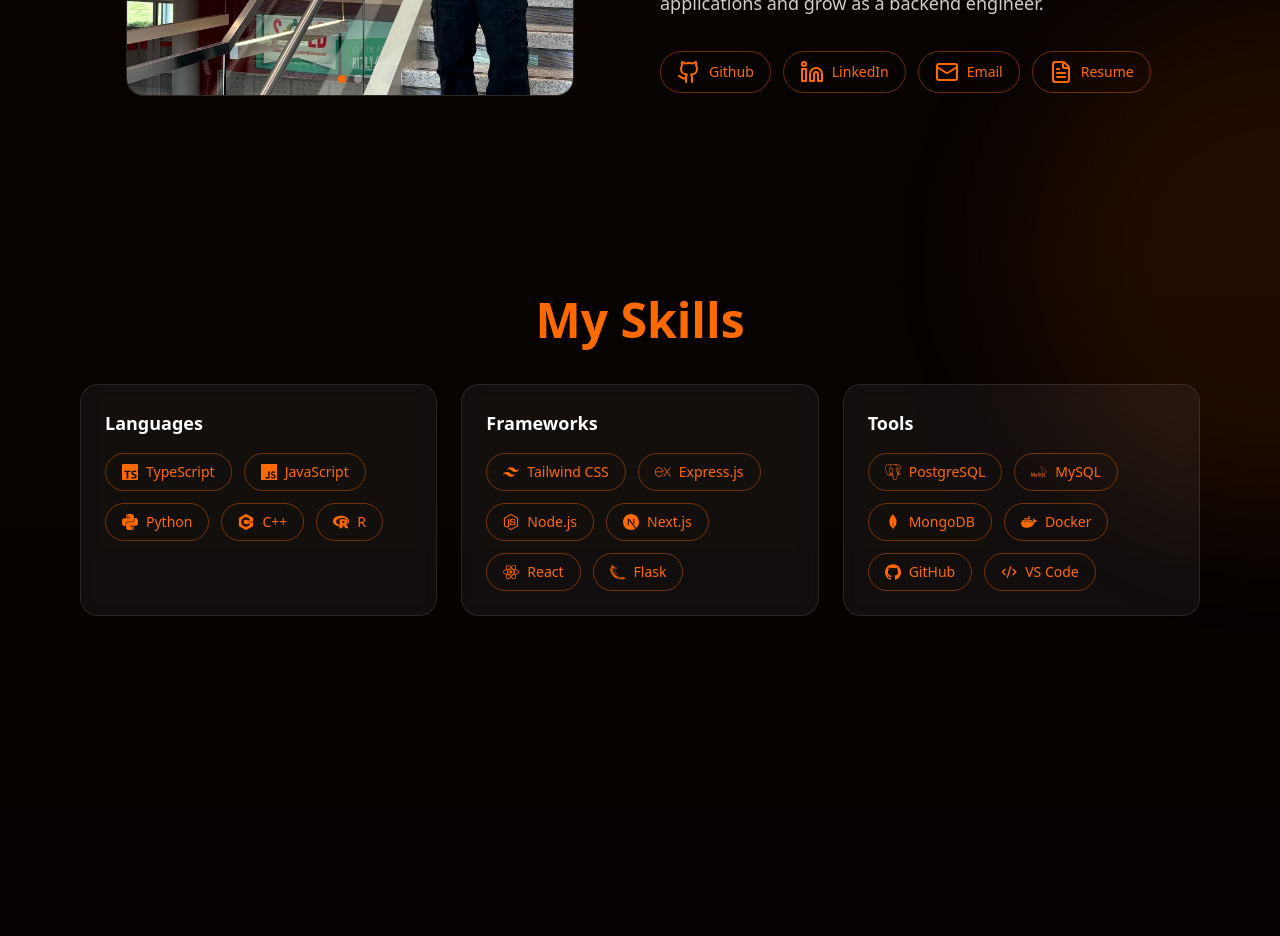
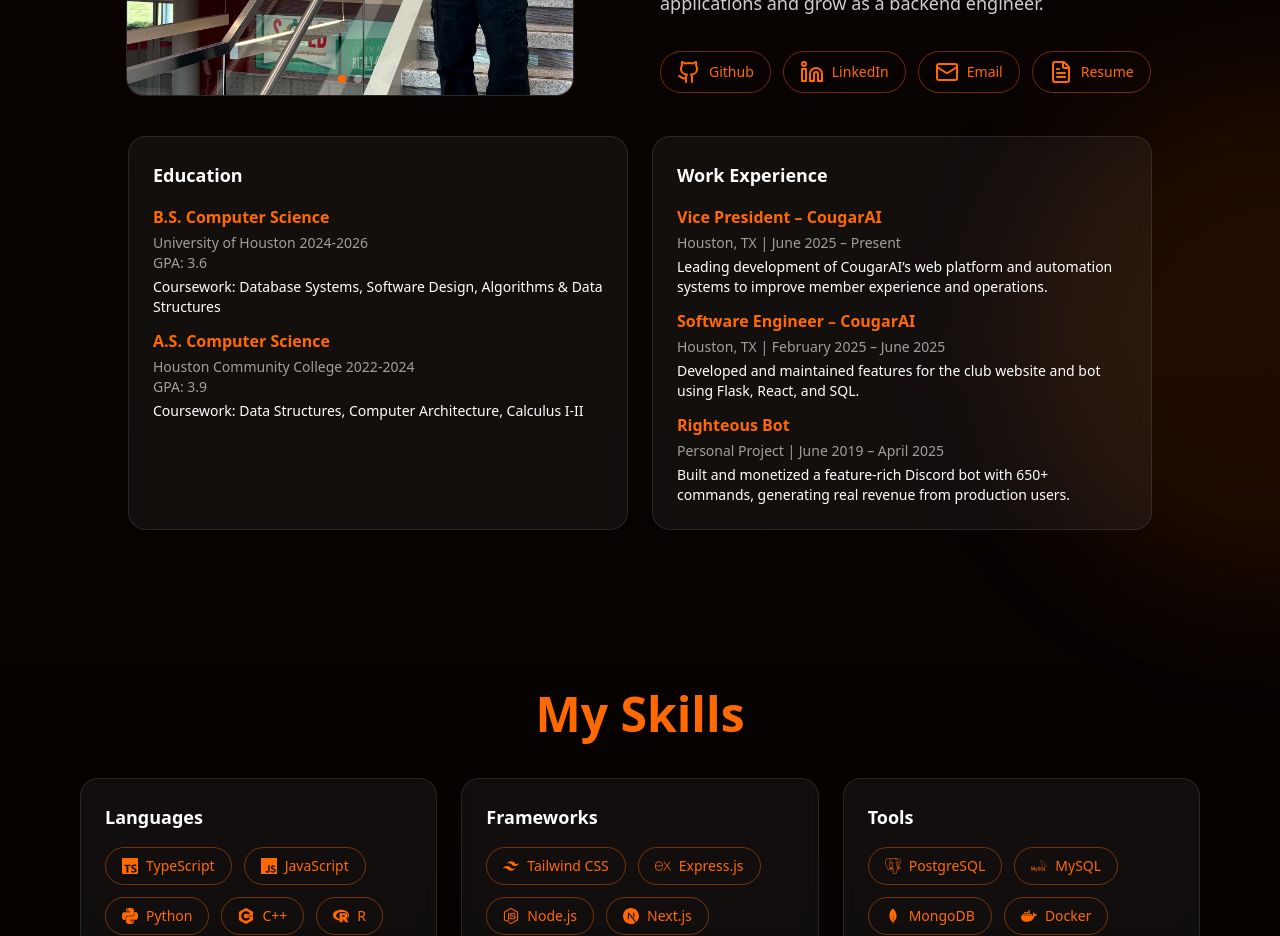
Before and after one commit to Abyss999/Jason-Quach-Portfolio, a Next.js app in the folder portfolio/: page / in a window 1280 px wide. Shown: the part 1320-2256 px from the top of the page. Built offline with nearby package versions, Linux system fonts and the light colour scheme.

Commit message:
added education + work

```diff
--- a/portfolio/components/AboutMe.tsx
+++ b/portfolio/components/AboutMe.tsx
@@ -3,6 +3,8 @@
 import Image from "next/image";
 import React from "react";
 import {Mail, Github, Linkedin, FileText} from "lucide-react";
+
+import SkillCard from "./SkillCard";
 
 const socials = [
     {
@@ -34,7 +36,64 @@
 const profileImages = [
     "/pfp.jpg",
     "/pfp_2.png",
-]
+];
+
+const education = [
+    {
+        title: "B.S. Computer Science",
+        subtitle: ["University of Houston 2024-2026", "GPA: 3.6"].join("\n"),
+        description: ["Coursework: Database Systems, Software Design, Algorithms & Data Structures"].join("\n"),
+    }, {
+        title: "A.S. Computer Science",
+        subtitle: ["Houston Community College 2022-2024", "GPA: 3.9"].join("\n"),
+        description: ["Coursework: Data Structures, Computer Architecture, Calculus I-II"].join("\n"),
+    }
+];
+
+const work_experience = [
+  {
+    title: "Vice President – CougarAI",
+    subtitle: ["Houston, TX | June 2025 – Present"].join("\n"),
+    description: "Leading development of CougarAI’s web platform and automation systems to improve member experience and operations."
+  },
+  {
+    title: "Software Engineer – CougarAI",
+    subtitle: ["Houston, TX | February 2025 – June 2025"].join("\n"),
+    description: "Developed and maintained features for the club website and bot using Flask, React, and SQL."
+  },
+  {
+    title: "Righteous Bot",
+    subtitle: ["Personal Project | June 2019 – April 2025"].join("\n"),
+    description: "Built and monetized a feature-rich Discord bot with 650+ commands, generating real revenue from production users."
+  }
+];
+
+type EntryProps = {
+    title: string;
+    subtitle?: string;
+    description: string;
+}
+
+function InfoEntry({ title, subtitle, description }: EntryProps) {
+    return (
+        <div className = "space-y-1">
+            <p className="font-semibold text-orange-500 dark:text-orange-500">{title}</p>
+
+            {subtitle && (
+                <p className="text-sm text-gray-600 dark:text-white/60 whitespace-pre-line">
+                    {subtitle}
+                </p>
+            )}
+
+            {description && (
+                <p className="text-sm text-gray-900 dark:text-white whitespace-pre-line">
+                    {description}
+                </p>
+            )}
+
+        </div>
+    )
+}
 
 export default function AboutMe() {
     const [currentProfile, setCurrentProfile] = React.useState(0);
@@ -101,10 +160,7 @@
 
                     </div>
 
-
-
                 </div>
-
 
                 {/* Texts & Socials*/}
 
@@ -141,6 +197,42 @@
 
                     </div>
                 </div>
+
+                {/* Education  */}
+                <div className = "md: col-span-2 flex justify-center">
+                    <div className = "grid max-w-5xl grid-cols-1 lg:grid-cols-2 gap-6 items-stretch">
+                        <div className="rounded-2xl border border-gray-200 dark:border-white/10 bg-gray-50 dark:bg-white/5 p-6 backdrop-blur">
+                            {/* card 1 */}
+                            <h3 className="mb-4 text-lg font-semibold text-gray-900 dark:text-white">Education</h3>
+                                <div className="flex flex-wrap gap-3">
+                                    {education.map((edu) => (
+                                        <InfoEntry
+                                            key={edu.title}
+                                            title={edu.title}
+                                            subtitle={edu.subtitle}
+                                            description={edu.description}
+                                        />
+                                    ))}
+                                </div>
+                        </div>
+
+                        <div className="rounded-2xl border border-gray-200 dark:border-white/10 bg-gray-50 dark:bg-white/5 p-6 backdrop-blur">
+                            {/* card 2 */}
+                            <h3 className="mb-4 text-lg font-semibold text-gray-900 dark:text-white">Work Experience</h3>
+                                <div className="flex flex-wrap gap-3">
+                                    {work_experience.map((work) => (
+                                        <InfoEntry
+                                            key={work.title}
+                                            title={work.title}
+                                            subtitle={work.subtitle}
+                                            description={work.description}
+                                        />
+                                    ))}
+                                </div>
+                        </div>
+                    </div>
+                </div>
+
             </div>
 
         </section>
```
Also changed, not shown: portfolio/components/SkillCard.tsx (indentation only).
